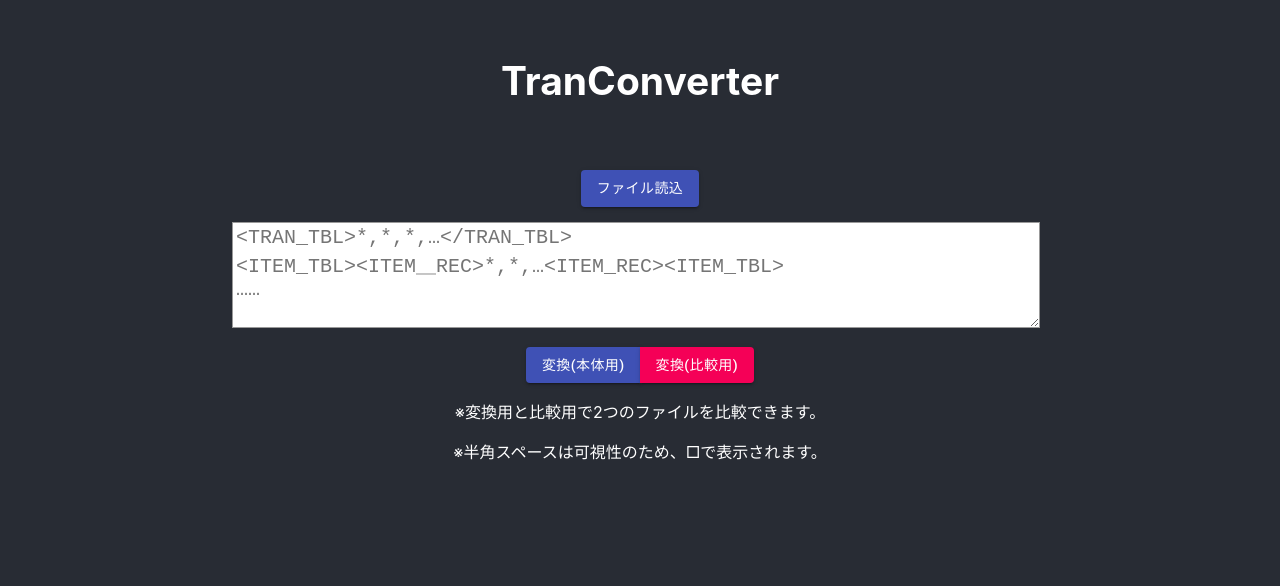
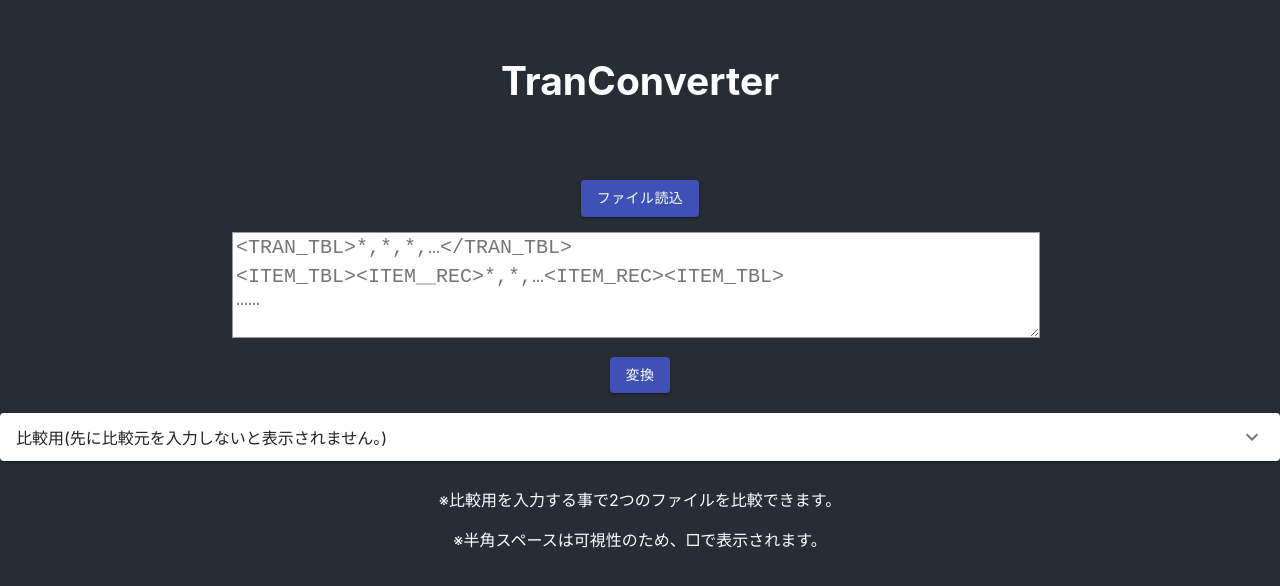
Before and after one commit to nobu17/tran_convert_ui, a React (Create React App) app: page / in a window 1280 px wide. Shown: the top 586 px of the page. Built offline with nearby package versions, Linux system fonts and the light colour scheme.

Commit message:
add compare 2 files feature

```diff
--- a/src/tranInput.js
+++ b/src/tranInput.js
@@ -1,16 +1,17 @@
 import React from 'react';
 import PropTypes from 'prop-types';
-import Button from '@material-ui/core/Button';
-import ButtonGroup from '@material-ui/core/ButtonGroup';
 
 import Grid from '@material-ui/core/Grid';
-import TextareaAutosize from '@material-ui/core/TextareaAutosize';
 
-import Tranparser from './util/tranparser';
+import ExpansionPanel from '@material-ui/core/ExpansionPanel';
+import ExpansionPanelSummary from '@material-ui/core/ExpansionPanelSummary';
+import ExpansionPanelDetails from '@material-ui/core/ExpansionPanelDetails';
+import ExpandMoreIcon from '@material-ui/icons/ExpandMore';
 
-import FileReadButton from './uiparts/fileReadButton';
 import CommonDialog from './uiparts/commonDialog';
 import './tranInput.css';
+
+import TranInputTextBox from './uiparts/tranInputTextBox';
 
 class TranInput extends React.Component {
   static propTypes = {
@@ -20,40 +21,12 @@ class TranInput extends React.Component {
   constructor(props) {
     super(props);
     this.state = {
-      trimTran: false,
-      rawTran: '',
-      convertStr: '',
-      placeholder:
-        '<TRAN_TBL>*,*,*,…</TRAN_TBL>\n<ITEM_TBL><ITEM＿REC>*,*,…<ITEM_REC><ITEM_TBL>\n……\n',
       dialogOpen: false,
       dialogTitle: '',
       dialogMessage: ''
     };
-    this.onRawTranChange = this.onRawTranChange.bind(this);
-    this.tranConvert = this.tranConvert.bind(this);
-    this.comparedTranConvert = this.comparedTranConvert.bind(this);
     this.openDialog = this.openDialog.bind(this);
     this.dialogColosed = this.dialogColosed.bind(this);
-    this.checkTrimChanged = this.checkTrimChanged.bind(this);
-    this.fileRead = this.fileRead.bind(this);
-    this.fileReadFailed = this.fileReadFailed.bind(this);
-  }
-  checkTrimChanged(e) {
-    if (e) {
-      this.setState({ trimTran: e.target.checked });
-    }
-  }
-  onRawTranChange(e) {
-    this.setState({ rawTran: e.target.value });
-  }
-  fileRead(str) {
-    this.setState({ rawTran: str });
-  }
-  fileReadFailed(err) {
-    this.openDialog(
-      'Error',
-      'ファイルの読み込みに失敗しました。' + err.message
-    );
   }
   openDialog(dialogTitle, dialogMessage) {
     this.setState({
@@ -65,75 +38,44 @@ class TranInput extends React.Component {
   dialogColosed(res) {
     this.setState({ dialogOpen: false });
   }
-  tranConvert() {
-    try {
-      this.validateTran();
-      this.props.tranInputted(Tranparser.parseTran(this.state.rawTran));
-    } catch (err) {
-      this.openDialog('エラー', err.message);
-    }
-  }
-  comparedTranConvert() {
-    try {
-      this.validateTran();
-      this.props.comparedTranInputted(Tranparser.parseTran(this.state.rawTran));
-    } catch (err) {
-      this.openDialog('エラー', err.message);
-    }
-  }
-  validateTran() {
-    if (!this.state.rawTran || this.state.rawTran.trim() === '') {
-      throw new Error('入力欄に入力がされていません。');
-    }
-    //const str =
-    //  "<TRAN_TBL>AB,3,4,6,7,8,9</ TRAN_TBL><ITEM_TBL><ITEM_REC>aa</ ITEM_REC><ITEM_REC>bb</ ITEM_REC></ITEM_TBL>";
-    const tranObj = Tranparser.parseTran(this.state.rawTran);
-    console.log('tranObj', tranObj);
-    if (tranObj.TRAN_TBL) {
-      return;
-    } else {
-      throw new Error('変換に失敗しました。入力フォーマットが不正です。');
-    }
-  }
   render() {
     return (
       <div>
         <Grid container>
           <Grid item xs={12} style={{ margin: 10 }}>
-            <FileReadButton
-              buttonText={'ファイル読込'}
-              fileRead={this.fileRead}
-              fileReadFailed={this.fileReadFailed}
-            />
+            <TranInputTextBox
+              tranInputtedSuccess={tran => this.props.tranInputted(tran)}
+              tranInputtedFail={msg => this.openDialog('エラー', msg)}
+            ></TranInputTextBox>
           </Grid>
-          <Grid item xs={12}>
-            <div className='textareacontainer'>
-              <TextareaAutosize
-                rowsMax={7}
-                placeholder={this.state.placeholder}
-                value={this.state.rawTran}
-                onChange={this.onRawTranChange}
-              />
-            </div>
+        </Grid>
+        <Grid container>
+          <Grid itemx xs={12}>
+            <ExpansionPanel>
+              <ExpansionPanelSummary
+                aria-controls='panel1a-content'
+                expandIcon={<ExpandMoreIcon />}
+              >
+                比較用(先に比較元を入力しないと表示されません。)
+              </ExpansionPanelSummary>
+              <ExpansionPanelDetails>
+                <Grid container>
+                  <Grid item xs={12} style={{ margin: 10 }}>
+                    <TranInputTextBox
+                      tranInputtedSuccess={tran =>
+                        this.props.comparedTranInputted(tran)
+                      }
+                      tranInputtedFail={msg => this.openDialog('エラー', msg)}
+                    ></TranInputTextBox>
+                  </Grid>
+                </Grid>
+              </ExpansionPanelDetails>
+            </ExpansionPanel>
           </Grid>
+        </Grid>
+        <Grid container>
           <Grid item xs={12} style={{ margin: 10 }}>
-            <ButtonGroup aria-label='full width outlined button group'>
-              <Button
-                variant='contained'
-                color='primary'
-                onClick={this.tranConvert}
-              >
-                変換(本体用)
-              </Button>
-              <Button
-                variant='contained'
-                color='secondary'
-                onClick={this.comparedTranConvert}
-              >
-                変換(比較用)
-              </Button>
-            </ButtonGroup>
-            <p>※変換用と比較用で2つのファイルを比較できます。</p>
+            <p>※比較用を入力する事で2つのファイルを比較できます。</p>
             <p>※半角スペースは可視性のため、□で表示されます。</p>
           </Grid>
         </Grid>
--- a/src/uiparts/tranDataTable.js
+++ b/src/uiparts/tranDataTable.js
@@ -6,6 +6,7 @@ import TableBody from '@material-ui/core/TableBody';
 import TableCell from '@material-ui/core/TableCell';
 import TableHead from '@material-ui/core/TableHead';
 import TableRow from '@material-ui/core/TableRow';
+// import { convert } from 'encoding-japanese';
 
 export default class TranTable extends React.Component {
   static propTypes = {
@@ -22,24 +23,38 @@ export default class TranTable extends React.Component {
     };
   }
   getMaxLengthArray(array) {
-    if (array.lenght > 1) {
-      return array.reduce((a, b) => (a.lenght > b.lenght ? a : b));
+    if (!array) {
+      return [];
+    }
+    if (this.isOver2DArray(array)) {
+      const max = array.reduce((a, b) => (a.lenght > b.lenght ? a : b));
+      return max;
     } else {
       return array;
     }
   }
   getArrayTranData(tranData) {
-    if (tranData.lenght > 1) {
+    if (!tranData) {
+      return [];
+    }
+    if (this.isOver2DArray(tranData)) {
       return tranData;
-    } else {
-      return [tranData];
     }
+    return [tranData];
+  }
+  isOver2DArray(array) {
+    if (array.length > 1) {
+      if (Object.prototype.toString.call(array[0]) === '[object Array]') {
+        return true;
+      }
+    }
+    return false;
   }
   render() {
     return (
       <Table size='small' style={this.state.style.table}>
         <TableHead>
-          <TableRow>
+          <TableRow key={1}>
             {this.getMaxLengthArray(this.props.tranData).map((tran, index) => (
               <TableCell align='right'>{index + 1}</TableCell>
             ))}
--- a/src/uiparts/tranExpansion.js
+++ b/src/uiparts/tranExpansion.js
@@ -27,9 +27,6 @@ export default class TranExpansion extends React.Component {
       }
     };
   }
-  getMaxArray(array) {
-    return array.reduce((a, b) => (a.lenght > b.lenght ? a : b));
-  }
   render() {
     return (
       <ExpansionPanel>
--- /dev/null
+++ b/src/uiparts/tranInputTextBox.css
@@ -0,0 +1,11 @@
+textarea {
+    border: 1px solid #999999;
+    width: 800px;
+    height: 800px;
+    margin: 5px 0;
+    padding: 3px;
+    font-size: 20px;
+  }
+  .textareacontainer {
+    padding-right: 8px; /* 1 + 3 + 3 + 1 */
+  }
--- /dev/null
+++ b/src/uiparts/tranInputTextBox.js
@@ -0,0 +1,108 @@
+import React from 'react';
+import PropTypes from 'prop-types';
+import Button from '@material-ui/core/Button';
+import ButtonGroup from '@material-ui/core/ButtonGroup';
+
+import Grid from '@material-ui/core/Grid';
+import TextareaAutosize from '@material-ui/core/TextareaAutosize';
+
+import Tranparser from '../util/tranparser';
+
+import FileReadButton from '../uiparts/fileReadButton';
+import './tranInputTextBox.css';
+
+export default class TranInputTextBox extends React.Component {
+  static propTypes = {
+    tranInputtedSuccess: PropTypes.func,
+    tranInputtedFail: PropTypes.func
+  };
+  constructor(props) {
+    super(props);
+    this.state = {
+      trimTran: false,
+      rawTran: '',
+      convertStr: '',
+      placeholder:
+        '<TRAN_TBL>*,*,*,…</TRAN_TBL>\n<ITEM_TBL><ITEM＿REC>*,*,…<ITEM_REC><ITEM_TBL>\n……\n'
+    };
+    this.tranConvert = this.tranConvert.bind(this);
+    this.onRawTranChange = this.onRawTranChange.bind(this);
+    this.checkTrimChanged = this.checkTrimChanged.bind(this);
+    this.fileRead = this.fileRead.bind(this);
+    this.fileReadFailed = this.fileReadFailed.bind(this);
+  }
+  checkTrimChanged(e) {
+    if (e) {
+      this.setState({ trimTran: e.target.checked });
+    }
+  }
+  onRawTranChange(e) {
+    this.setState({ rawTran: e.target.value });
+  }
+  fileRead(str) {
+    this.setState({ rawTran: str });
+  }
+  fileReadFailed(err) {
+    this.props.tranInputtedFail(
+      'ファイルの読み込みに失敗しました。' + err.message
+    );
+  }
+  tranConvert() {
+    try {
+      this.validateTran();
+      this.props.tranInputtedSuccess(Tranparser.parseTran(this.state.rawTran));
+    } catch (err) {
+      this.props.tranInputtedFail(err.message);
+    }
+  }
+  validateTran() {
+    if (!this.state.rawTran || this.state.rawTran.trim() === '') {
+      throw new Error('入力欄に入力がされていません。');
+    }
+    //const str =
+    //  "<TRAN_TBL>AB,3,4,6,7,8,9</ TRAN_TBL><ITEM_TBL><ITEM_REC>aa</ ITEM_REC><ITEM_REC>bb</ ITEM_REC></ITEM_TBL>";
+    const tranObj = Tranparser.parseTran(this.state.rawTran);
+    // console.log('tranObj', tranObj);
+    if (tranObj.TRAN_TBL) {
+      return;
+    } else {
+      throw new Error('変換に失敗しました。入力フォーマットが不正です。');
+    }
+  }
+  render() {
+    return (
+      <div>
+        <Grid container>
+          <Grid item xs={12} style={{ margin: 10 }}>
+            <FileReadButton
+              buttonText={'ファイル読込'}
+              fileRead={this.fileRead}
+              fileReadFailed={this.fileReadFailed}
+            />
+          </Grid>
+          <Grid item xs={12}>
+            <div className='textareacontainer'>
+              <TextareaAutosize
+                rowsMax={7}
+                placeholder={this.state.placeholder}
+                value={this.state.rawTran}
+                onChange={this.onRawTranChange}
+              />
+            </div>
+          </Grid>
+          <Grid item xs={12} style={{ margin: 10 }}>
+            <ButtonGroup aria-label='full width outlined button group'>
+              <Button
+                variant='contained'
+                color='primary'
+                onClick={this.tranConvert}
+              >
+                変換
+              </Button>
+            </ButtonGroup>
+          </Grid>
+        </Grid>
+      </div>
+    );
+  }
+}
```
Also changed, not shown: src/util/tranparser.js (+13 -13 lines).
